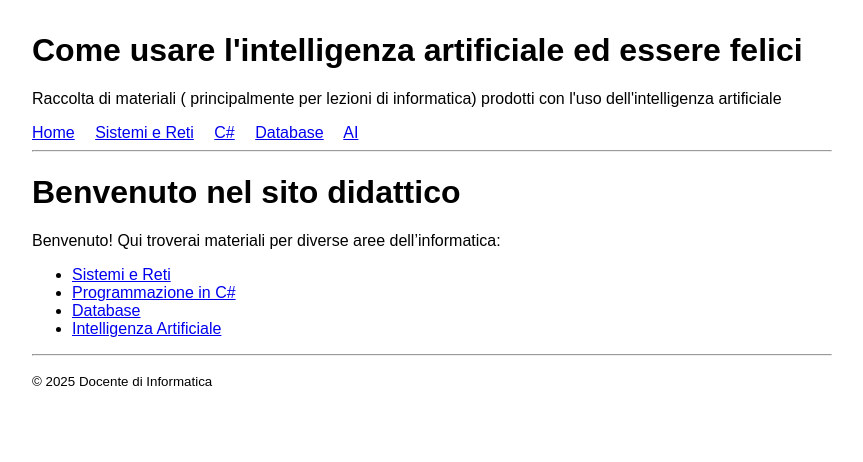
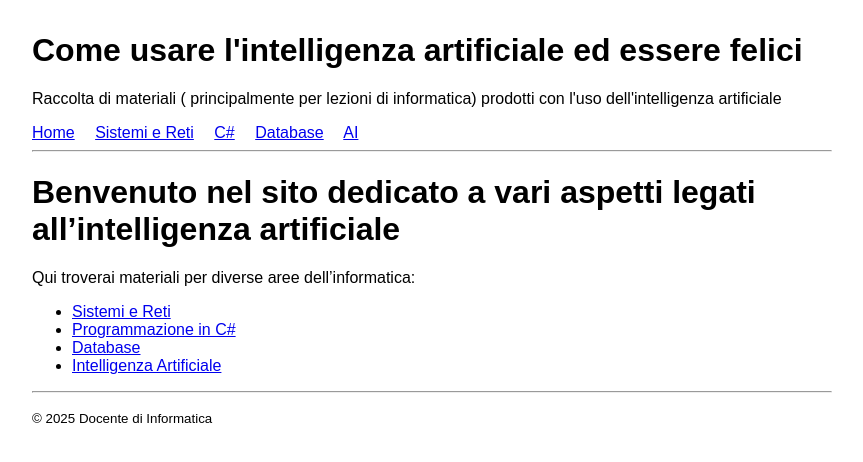
Before and after one commit to franco71to/sicca, a Jekyll site: the page built from index.md, in a window 1280 px wide. Shown: the top 462 px of the page, without its empty margins (0-863 px from the left). Built offline with Jekyll 4.4.1, drawn with Linux system fonts in a browser that asks for light colours.

Commit message:
Update index.md

```diff
--- a/index.md
+++ b/index.md
@@ -3,9 +3,9 @@ layout: default
 title: Home
 ---
 
-# Benvenuto nel sito didattico
+# Benvenuto nel sito dedicato a vari aspetti legati all'intelligenza artificiale
 
-Benvenuto! Qui troverai materiali per diverse aree dell'informatica:
+Qui troverai materiali per diverse aree dell'informatica:
 
 - [Sistemi e Reti](materiali/sistemi-reti)
 - [Programmazione in C#](materiali/programmazione-csharp)
```
